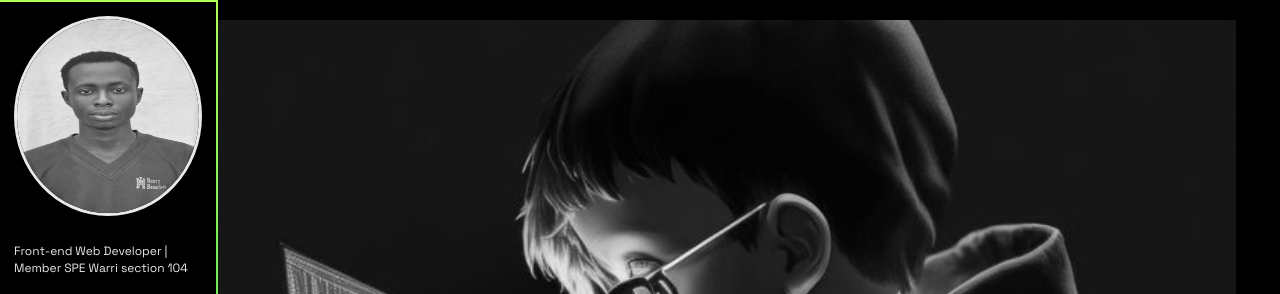
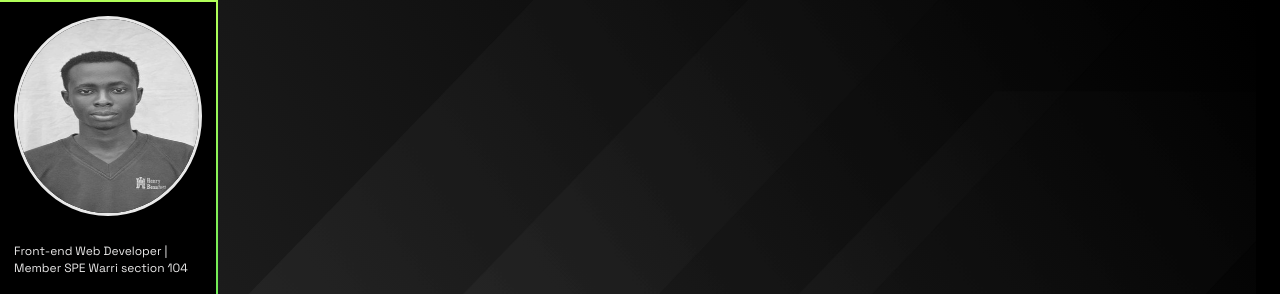
Before and after one commit to aniagoluchiemelie77/Personal-Portfolio, a plain HTML site: page index.html in a window 1280 px wide. Shown: the top 294 px of the page. Drawn offline with Linux system fonts and the light colour scheme.

Commit message:
intro section animation

```diff
--- a/index.css
+++ b/index.css
@@ -12,7 +12,6 @@ html{
     scroll-behavior: cubic-bezier(0.2, 0, 0.38, 1);
 }
 .container{
-    padding: 2rem;
     position: relative;
     line-height: 1.4;
     font-weight: 400;
@@ -37,20 +36,19 @@ html{
     align-items: center;
 }
 .Introduction{
-    min-height: 95vh;
+    min-height: 85vh;
     margin-left: 17rem;
     width: calc(100% - 17vw);
+    position: relative;
     padding: 2rem;
-    background-image: url("images/img1.jpeg");
-    background-position: center;
-    background-size: cover;
     display: flex;
+    background: linear-gradient(55deg, #222222, black);
     flex-direction: column;
     align-items: center;
     justify-content: center;
-    clip-path: polygon(0 0, 100% 0, 100% 76%, 0 100%);
     filter: grayscale(25);
     -webkit-filter: grayscale(25);
+    overflow: hidden;
 }
 .about{
     min-height: 90vh;
@@ -94,20 +92,28 @@ html{
     background-color: brown;
     min-height: 80vh;
     width: 70vw;
+    margin-left: 17rem;
+    width: calc(100% - 17vw);
 }
 .contactinfo{
     background-color: goldenrod;
     min-height: 80vh;
     width: 70vw;
+    margin-left: 17rem;
+    width: calc(100% - 17vw);
 }
 .comments{
     background-color: grey;
     min-height: 60vh;
     width: 70vw;
+    margin-left: 17rem;
+    width: calc(100% - 17vw);
 }
 .footer{
     background-color: purple;
     min-height: min-content;
+    margin-left: 17rem;
+    width: calc(100% - 17vw);
 }
 .navbar__links{
     background-color: black;
@@ -224,6 +230,68 @@ to{
   h4{
     font-size: 2rem;
   }
+  .intro-animation-box1{
+    position: fixed;
+    width: 100%;
+    height: 100%;
+    transform: rotate(15deg);
+    -webkit-transform: rotate(15deg);
+    -moz-transform: rotate(15deg);
+    -ms-transform: rotate(15deg);
+    -o-transform: rotate(15deg);
+    opacity: .2;
+    background: linear-gradient(55deg, #6c6c6c, black);
+    clip-path: polygon(62% 0, 100% 0, 39% 100%, 0 100%);
+    animation: slide 3s ease-in-out infinite alternate-reverse;
+    -webkit-animation: slide 3s ease-in-out infinite alternate-reverse;
+}
+.intro-animation-box2{
+    position: fixed;
+    width: 100%;
+    height: 100%;
+    transform: rotate(15deg);
+    -webkit-transform: rotate(15deg);
+    -moz-transform: rotate(15deg);
+    -ms-transform: rotate(15deg);
+    -o-transform: rotate(15deg);
+    opacity: .2;
+    background: linear-gradient(55deg, #6c6c6c, black);
+    clip-path: polygon(62% 0, 100% 0, 39% 100%, 0 100%);
+    animation: slide 3.5s ease-in-out infinite alternate-reverse;
+    -webkit-animation: slide 3.5s ease-in-out infinite alternate-reverse;
+}
+.intro-animation-box3{
+    position: fixed;
+    width: 100%;
+    height: 100%;
+    transform: rotate(15deg);
+    -webkit-transform: rotate(15deg);
+    -moz-transform: rotate(15deg);
+    -ms-transform: rotate(15deg);
+    -o-transform: rotate(15deg);
+    opacity: .2;
+    background: linear-gradient(55deg, #6c6c6c, black);
+    clip-path: polygon(62% 0, 100% 0, 39% 100%, 0 100%);
+    animation: slide 4s ease-in-out infinite alternate-reverse;
+    -webkit-animation: slide 4s ease-in-out infinite alternate-reverse;
+}
+
+@keyframes slide {
+    0%{
+        transform: translate(-25%, -25%);
+        -webkit-transform: translate(-25%, -25%);
+        -moz-transform: translate(-25%, -25%);
+        -ms-transform: translate(-25%, -25%);
+        -o-transform: translate(-25%, -25%);
+}
+    100%{
+        transform: translate(25%, 25%);
+        -webkit-transform: translate(25%, 25%);
+        -moz-transform: translate(25%, 25%);
+        -ms-transform: translate(25%, 25%);
+        -o-transform: translate(25%, 25%);
+}
+}
   .intro__p{
     font-size: 4.5rem;
   }
--- a/index.html
+++ b/index.html
@@ -35,6 +35,9 @@
             </ul>
       </section>
       <section class="Introduction" id="sec2">
+            <div class="intro-animation-box1"></div>
+            <div class="intro-animation-box2"></div>
+            <div class="intro-animation-box3"></div>
             <div class="Introduction__divcontainer">
                   <h1 class="intro__p">Name: Aniagolu Chiemelie V.</h1>
             </div>
@@ -42,12 +45,12 @@
       <section class="about" id="about">
                   <div class="about__div1-container">
                         <div class="tab">
-                              <button class="tablinks colorfulheader active__tab" data-tab="1" >About</button>
-                              <button class="tablinks colorfulheader" data-tab="2">Skills</button>
+                              <button class="tablinks colorfulheader active__tab" data-tab="1" >ABOUT</button>
+                              <button class="tablinks colorfulheader" data-tab="2">SKILLS</button>
                         </div>
                         <div class="tabcontent active__tabcomponent" id="about">
                               <p class="about__paragraph">Chiemelie Aniagolu is a skilled Website Front-end developer with more than 2 years of websites development and maintenance experience. He is currently a student at the Federal University of Petroleum Resources Effurun, Delta State. Nigeria.
-                                    <span> He is highly proficient in IT-related skills like HTML, CSS, SCSS, JAVASCRIPT, and others. He is easy-going and always ready to learn.</span>
+                                    <span> He is highly proficient in IT-related skills like HTML, CSS, SCSS, JAVASCRIPT with certificates of the relevant skills from Udemy.</span>
                               </p>
                         </div>
                         <div class="skills tabcontent" id="skills">
```
Also changed, not shown: images/img1.jpeg (deleted).
